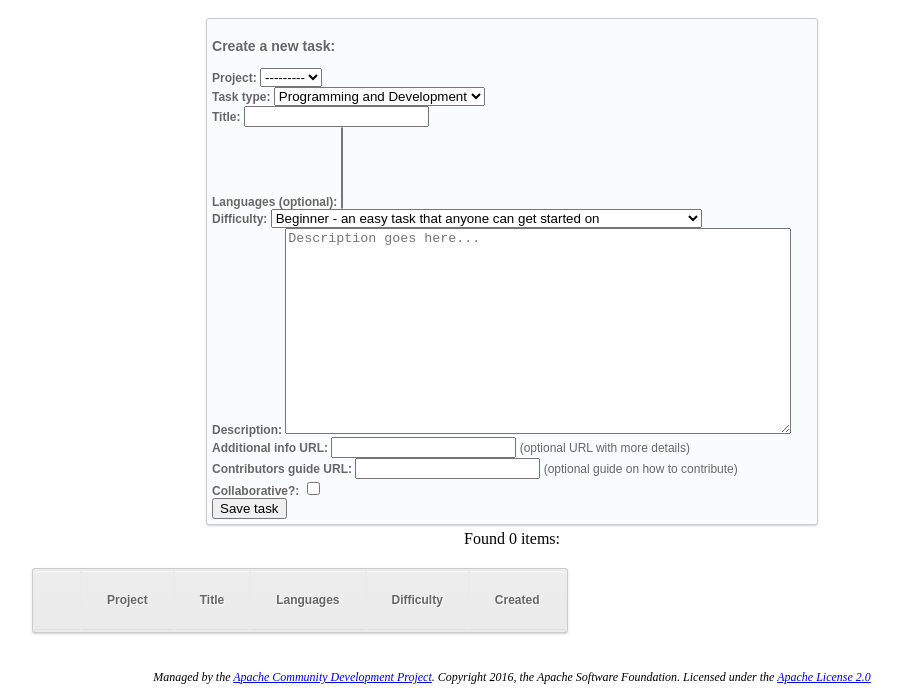
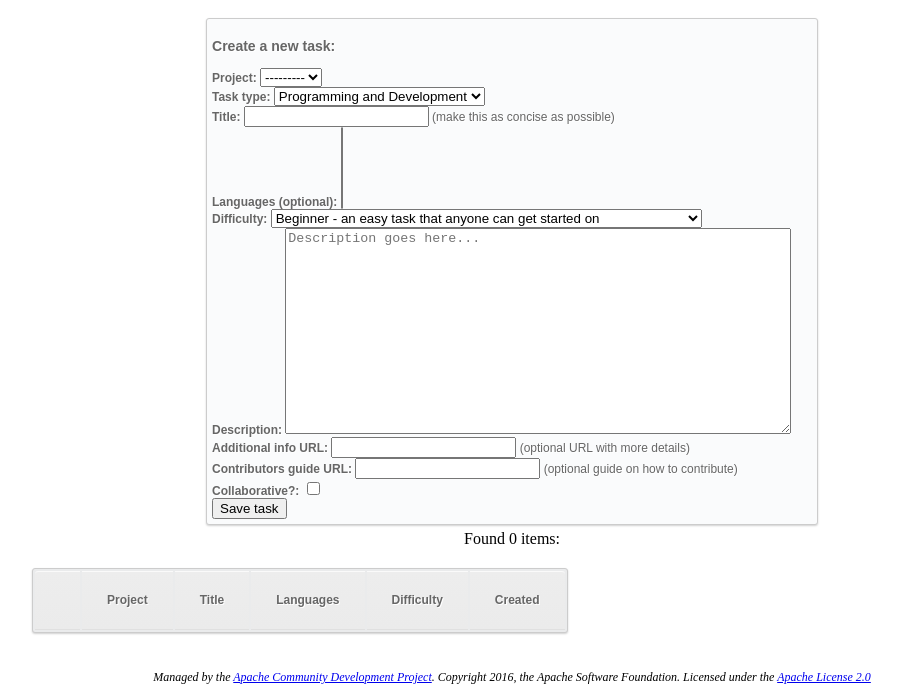
Before and after one commit to isabella232/comdev-helpwanted, a plain HTML site: page admin/index.html in a window 1280 px wide. Shown: the part 113-810 px from the top of the page, without its empty margins (128-1030 px from the left). Drawn offline with Linux system fonts and the light colour scheme; no server answers.

Commit message:
hint
git-svn-id: https://svn.apache.org/repos/asf/comdev/helpwanted.apache.org/site@1729140 13f79535-47bb-0310-9956-ffa450edef68

```diff
--- a/admin/index.html
+++ b/admin/index.html
@@ -30,7 +30,7 @@
                 <option value="community">Community Outreach</option>
                 <option value="translation">Translation</option>
             </select><br/>
-        <b>Title: </b> <input type="text" name="title"/><br/>
+        <b>Title: </b> <input type="text" name="title"/> (make this as concise as possible)<br/>
         <b>Languages (optional): </b>
             <select name="languages" id="languages" multiple="multiple" size="5">
 
```
